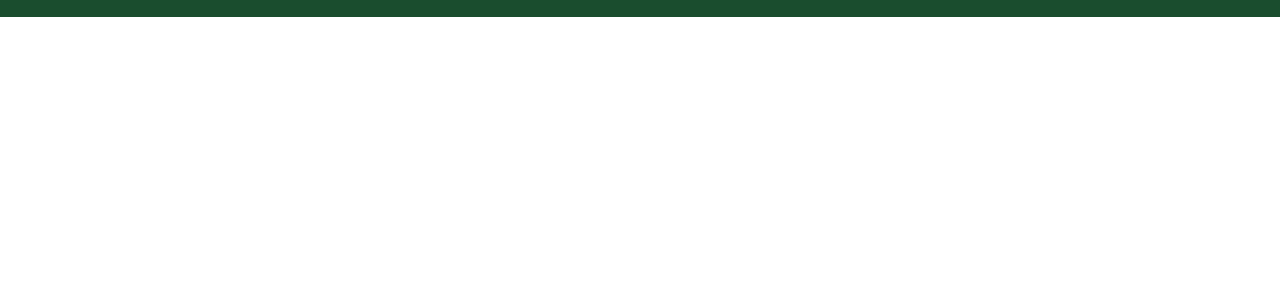
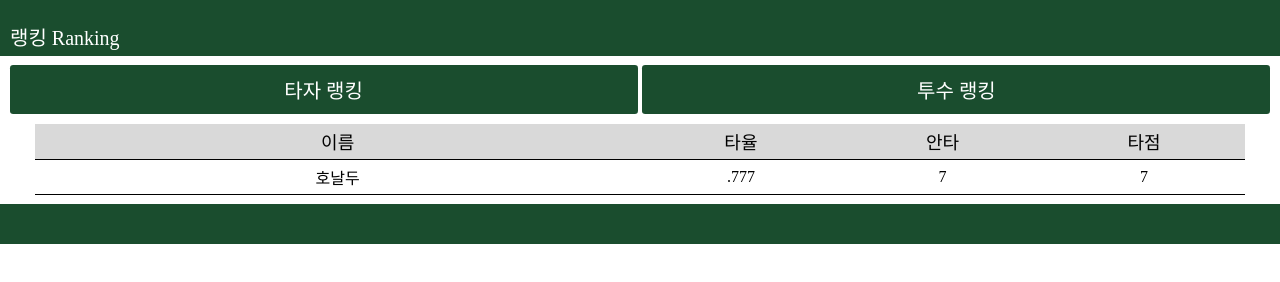
Before and after one commit to hyukz96/Ourgame-Publish, a plain HTML site: page www/pages/rank/rank.html in a window 1280 px wide. Shown: the part 122-404 px from the top of the page. Drawn offline with Linux system fonts and the light colour scheme; a web font is replaced by a local one.

Commit message:
"rank.html" done publishing current page.

```diff
--- /dev/null
+++ b/www/common/css/footer.scss
@@ -0,0 +1,5 @@
+footer {
+    width: 100%;
+    height: 2.5rem;
+    background-color: #1A4D2E;
+}
--- a/www/common/css/reset.css
+++ b/www/common/css/reset.css
@@ -43,9 +43,9 @@ a {
     text-decoration: none;
     display: block;
 }
-h1, h2, h3, h4, h5, h6 {
+h1, h2, h3, h4, h5, h6, th, td {
     font-size: 100%; /* 웹폰트 기본크기 : 16px = 100% */
-    font-weight: 400;
+    font-weight: 500;
 }
 
 .clearfix::after {
--- /dev/null
+++ b/www/pages/rank/css/rank.scss
@@ -0,0 +1,66 @@
+h1 {
+    background-color: #1A4D2E;
+    padding: 5px 10px;
+    color: white;
+    font-size: 1.25rem;
+}
+
+.switch {
+    display: flex;
+    flex-direction: row;
+    justify-content: center;
+    gap: 0.3rem;
+
+    padding: 0.6rem;
+    button {
+        width: 50%;
+        background-color: #1A4D2E;
+        border: none;
+        border-radius: 0.20rem;
+        p {
+            font-size: 1.25rem;
+            color: white;
+            padding: 10px 0;
+        }
+    }
+}
+
+article {
+    table {
+        width: 94.5%;
+        padding: 0.6rem;
+        margin: 0 auto 0.6rem;
+        border-collapse: collapse;
+        thead {
+            tr {
+                background-color: #d9d9d9;
+                th {
+                    width: 16.66%;
+                    font-size: 1.125rem;
+                    text-align: center;
+                    padding: 0.3rem;
+                }
+                th:first-child {
+                    width: 50%;
+                }
+            }
+        }
+        tbody {
+            margin-top: 5px;
+            tr {
+                td {
+                    width: 16.66%;
+                    font-size: 1rem;
+                    text-align: center;
+                    padding: 0.3rem;
+                    border-top: 1px solid black;
+                    border-bottom: 1px solid black;
+                }
+            }
+        }
+    }
+}
+
+#pitchinG {
+    display: none;
+}
--- a/www/pages/rank/rank.html
+++ b/www/pages/rank/rank.html
@@ -7,6 +7,8 @@
 
     <link rel="stylesheet" href="../../common/css/reset.css">
     <link rel="stylesheet" href="../../common/css/header.css">
+    <link rel="stylesheet" href="../../common/css/footer.css">
+    <link rel="stylesheet" href="css/rank.css">
 
 </head>
 <body>
@@ -26,8 +28,65 @@
         </nav>
     </header>
 
-    <section></section>
+    <h1>랭킹 Ranking</h1>
 
-    <footer></footer>
+    <div class="switch">
+        <button id="batRank">
+            <p>타자 랭킹</p>
+        </button>
+        <button id="pitRank">
+            <p>투수 랭킹</p>
+        </button>
+    </div>
+
+    <article id="battinG">
+        <table>
+            <thead>
+                <tr>
+                    <th>이름</th>
+                    <th>타율</th>
+                    <th>안타</th>
+                    <th>타점</th>
+                </tr>
+            </thead>
+
+            <tbody>
+                <tr>
+                    <td>호날두</td>
+                    <td>.777</td>
+                    <td>7</td>
+                    <td>7</td>
+                </tr>
+            </tbody>
+
+        </table>
+    </article>
+
+    <article id="pitchinG">
+        <table>
+            <thead>
+                <tr>
+                    <th>이름</th>
+                    <th>승리</th>
+                    <th>ERA</th>
+                    <th>삼진</th>
+                </tr>
+            </thead>
+
+            <tbody>
+                <tr>
+                    <td>호날두</td>
+                    <td>7</td>
+                    <td>7.77</td>
+                    <td>77</td>
+                </tr>
+            </tbody>
+
+        </table>
+    </article>
+
+    <footer>
+        <div></div>
+    </footer>
 </body>
 </html>
```
Also changed, not shown: www/common/css/footer.css (added), www/pages/rank/css/rank.css (added), 2 other files.
